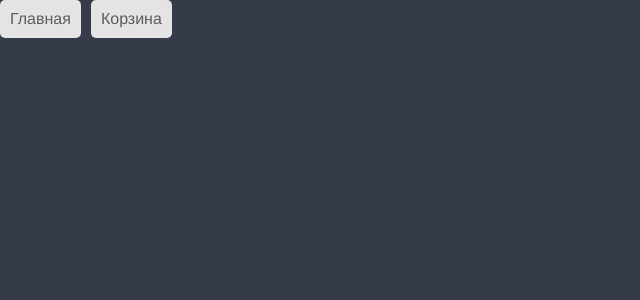
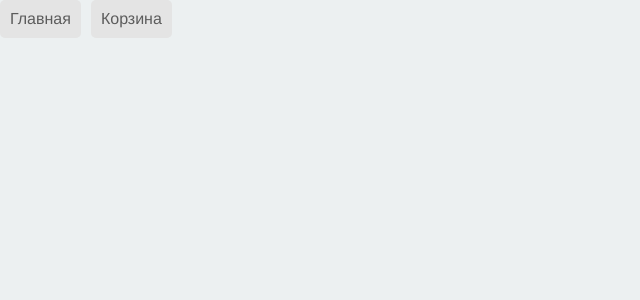
Before and after one commit to goranton/shop-test, a Vue app: page / in a window 1280 px wide. Shown: the top 300 px of the page, without its empty margins (0-640 px from the left). Built offline with nearby package versions, Linux system fonts and the light colour scheme.

Commit message:
Describe base store structure for goods module

```diff
--- a/src/styles/global.scss
+++ b/src/styles/global.scss
@@ -8,7 +8,7 @@ html,
 body {
   padding: 0;
   margin: 0;
-  background-color: #353b48;
+  background-color: #ecf0f1;
 }
 
 #app {
```
